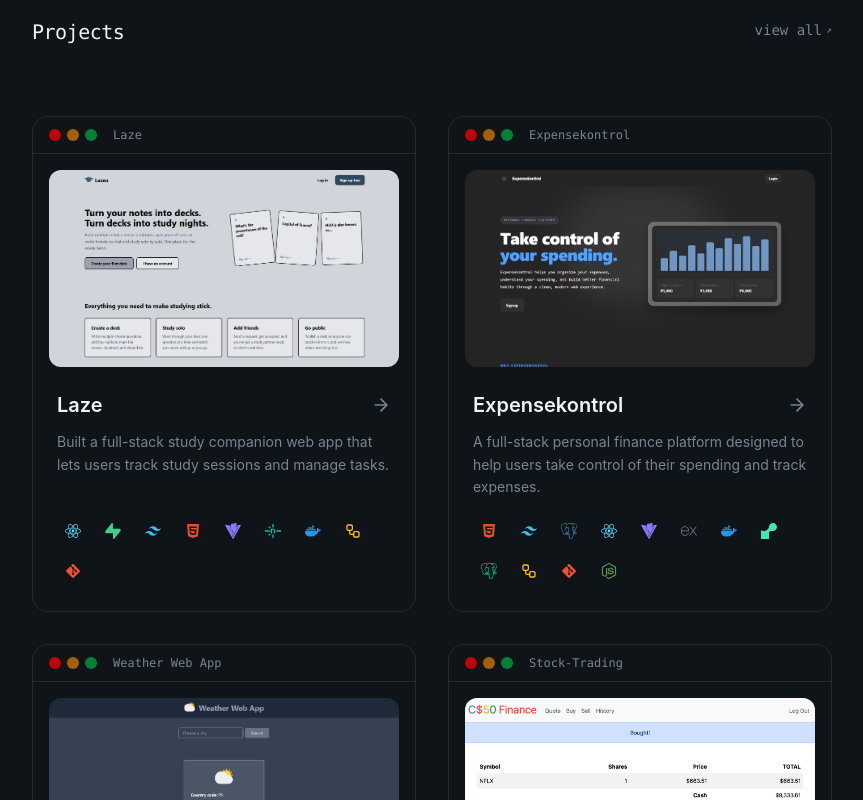
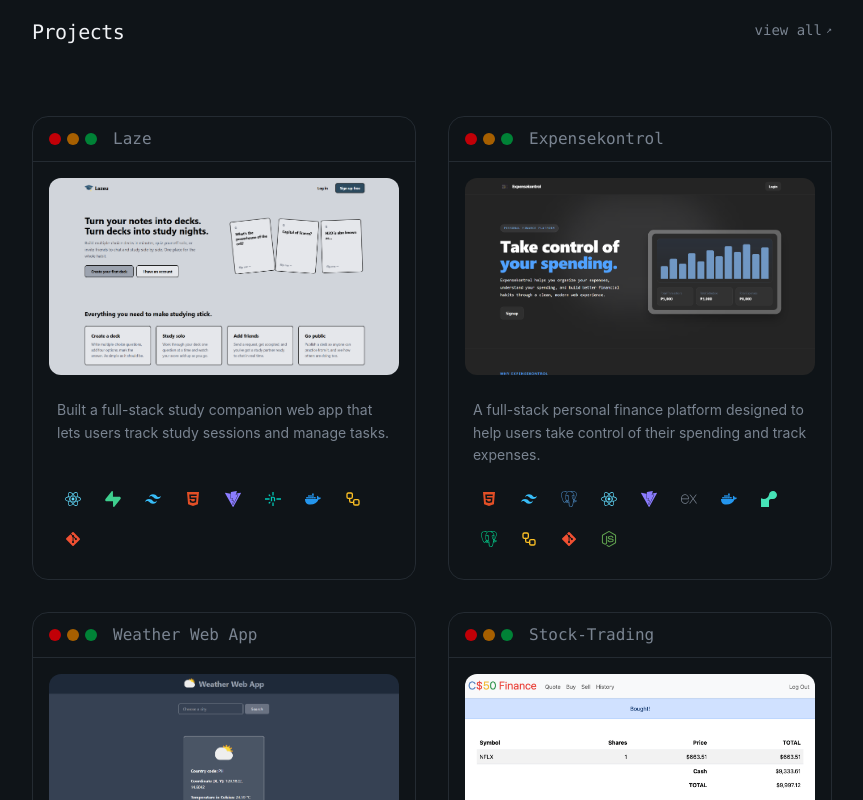
Before and after one commit to Ein-shen/My-porfolio, a React (Vite) app: page / in a window 1280 px wide. Shown: the part 620-1420 px from the top of the page, without its empty margins (208-1071 px from the left). Built offline with nearby package versions, Linux system fonts and the light colour scheme; the HTML template or start-up script is replaced by a standard one.

Commit message:
added changes in the project short precise

```diff
--- a/src/sections/Projects.jsx
+++ b/src/sections/Projects.jsx
@@ -109,7 +109,7 @@ export const Projects = () => {
                     <span className="h-3 w-3 rounded-full bg-green-700" />
                   </div>
 
-                  <span className="theme-muted ml-2 truncate font-mono text-xs text-muted-foreground">
+                  <span className="theme-muted ml-2 truncate font-mono text-md text-muted-foreground">
                     {project.title}
                   </span>
                 </div>
@@ -142,22 +142,7 @@ export const Projects = () => {
 
                 {/* Project details */}
                 <div className="flex flex-1 flex-col gap-3 p-6">
-                  <div className="flex items-start justify-between gap-4">
-                    <h3 className="theme-text text-xl font-semibold transition-transform duration-300 group-hover:-translate-y-1 group-hover:translate-x-1">
-                      {project.title}
-                    </h3>
 
-                    {/* Always-visible GitHub link */}
-                    <a
-                      href={project.github}
-                      target="_blank"
-                      rel="noopener noreferrer"
-                      aria-label={`Open ${project.title} on GitHub`}
-                      className="mt-1 shrink-0"
-                    >
-                      <ArrowRight className="theme-muted theme-arrow-hover h-5 w-5 text-muted-foreground transition-transform duration-300 group-hover:-translate-y-1 group-hover:translate-x-1" />
-                    </a>
-                  </div>
 
                   <p className="theme-muted text-sm leading-relaxed text-muted-foreground">
                     {project.description}
```
